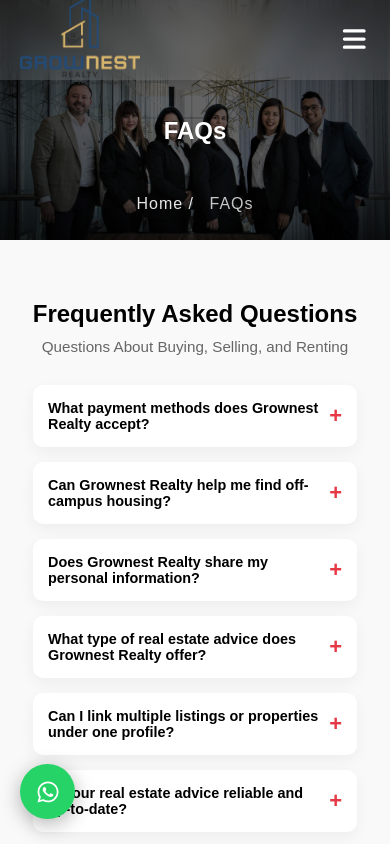
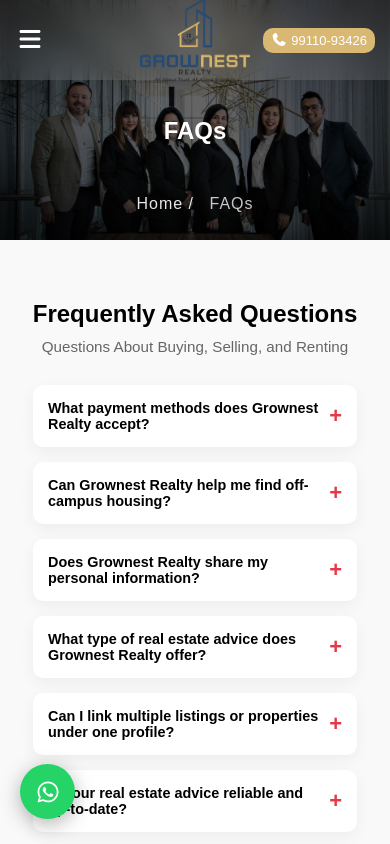
Before and after one commit to devtarunkumar/DemoProjectFrontReact, a React (Vite) app: page /faq in a window 390 px wide. Shown: the top 844 px of the page. Built offline with nearby package versions, Linux system fonts and the light colour scheme.

Commit message:
Updtaed Structures 7

```diff
--- a/src/components/Navbar.css
+++ b/src/components/Navbar.css
@@ -183,93 +183,95 @@
 @media (max-width:768px) {
 
   .navbar {
-    padding: 15px 20px;
+    padding: 15px 15px;
+    position: fixed;
   }
+
+  /* GRID LAYOUT */
+  .navbar {
+    display: grid;
+    grid-template-columns: 1fr auto 1fr;
+    align-items: center;
+  }
+
+  /* LEFT */
+  .menu-icon {
+    display: block;
+    font-size: 24px;
+    color: white;
+    justify-self: start;
+    z-index: 1001;
+  }
+
   .navbar.scrolled .menu-icon {
     color: black;
   }
 
-  .logo img {
-    width: 120px;
+  /* CENTER LOGO */
+  .logo {
+    justify-self: center;
   }
 
-  /* hamburger */
-
-  .menu-icon {
-    display: block;
+  .logo img {
+    width: 110px;
   }
 
-  /* MOBILE MENU (GOLD BACKGROUND) */
+  /* RIGHT BUTTON */
+  .nav-btn {
+    display: block;
+    justify-self: end;
+  }
+
+  .nav-btn button {
+    padding: 5px 8px;
+    font-size: 13px;
+  }
+
+  /* ===== SIDEBAR ===== */
 
   .nav-links {
-    position: absolute;
-    top: 80px;
-    left: 0;
-    width: 100%;
+    position: fixed;
+    top: 0;
+    left: -100%;
+    height: 100vh;
+    width: 260px;
     background: #D8B872;
 
+    flex-direction: column;
+    align-items: flex-start;
+    padding-top: 100px;
+    padding-left: 25px;
+    gap: 20px;
 
-    flex-direction: column;
-    align-items: center;
-    gap: 15px;
-
-    padding: 25px 0;
-    display: none;
+    transition: 0.4s ease-in-out;
+    z-index: 1000;
   }
 
-  /* SHOW MENU */
-
+  /* SLIDE OPEN */
   .nav-links.active {
-    display: flex;
+    left: 0;
   }
 
-  /* MENU ITEMS (SILVER BOXES) */
-
+  /* MENU ITEMS */
   .nav-links li {
-    width: 90%;
-    background: #f1f1f1;
-
-    border-radius: 10px;
-    text-align: center;
-    padding: 12px 0;
-    transition: 0.3s;
+    width: 100%;
+    background: transparent;
+    text-align: left;
+    padding: 10px 0;
   }
 
-  .nav-links li:hover {
-    background: #D8B872;
-  }
-
-  /* TEXT COLOR */
-
   .nav-links a {
-    color: #111;
-    font-size: 17px;
+    color: white;
+    font-size: 18px;
     font-weight: 600;
   }
 
-  /* HIDE BUTTON */
-
-  .nav-btn {
-    display: none;
-  }
-
   /* DROPDOWN MOBILE */
-
   .dropdown-menu {
     position: static;
-    width: 90%;
+    width: 100%;
+    background: rgba(255,255,255,0.15);
     box-shadow: none;
-    display: none;
-  }
-
-  .dropdown-menu li {
-    background: #eaeaea;
-    margin: 5px 0;
-    border-radius: 6px;
-  }
-
-  .dropdown:hover .dropdown-menu {
-    display: block;
   }
 
 }
--- a/src/components/Navbar.jsx
+++ b/src/components/Navbar.jsx
@@ -10,36 +10,43 @@
   const [scrolled, setScrolled] = useState(false);
 
   useEffect(() => {
+    const handleScroll = () => {
+      setScrolled(window.scrollY > window.innerHeight / 2);
+    };
 
-        const handleScroll = () => {
-            if (window.scrollY > window.innerHeight / 2) {
-                setScrolled(true)
-            } else {
-                setScrolled(false)
-            }
-        }
-
-        window.addEventListener("scroll", handleScroll)
-
-        return () => window.removeEventListener("scroll", handleScroll)
-
-    }, [])
+    window.addEventListener("scroll", handleScroll);
+    return () => window.removeEventListener("scroll", handleScroll);
+  }, []);
 
   return (
 
     <div className={`navbar ${scrolled ? "scrolled" : ""}`}>
 
-            {/* Logo */}
+      {/* LEFT — Hamburger */}
+      <div className="menu-icon" onClick={() => setMenuOpen(!menuOpen)}>
+        {menuOpen
+          ? <FontAwesomeIcon icon={faTimes} />
+          : <FontAwesomeIcon icon={faBars} />}
+      </div>
 
+      {/* CENTER — Logo */}
       <div className="logo">
         <img src="/logo.png" alt="GrowNest Reality" />
       </div>
 
-            {/* Menu */}
+      {/* RIGHT — Phone */}
+      <div className="nav-btn">
+        <a href="tel:+919911093426">
+          <button>
+            <FontAwesomeIcon icon={faPhone} /> 99110-93426
+          </button>
+        </a>
+      </div>
 
+      {/* SIDEBAR MENU */}
       <ul className={`nav-links ${menuOpen ? "active" : ""}`}>
 
-                <li><Link to="/">Home</Link></li>
+        <li><Link to="/" onClick={()=>setMenuOpen(false)}>Home</Link></li>
 
         <li className="dropdown">
           <Link to="/about">About <FontAwesomeIcon icon={faChevronDown} /></Link>
@@ -64,26 +71,8 @@
 
       </ul>
 
-            {/* Phone button */}
-
-            <div className="nav-btn">
-                <a href="tel:+919911093426">
-                    <button>
-                        <FontAwesomeIcon icon={faPhone} /> 99110-93426
-                    </button>
-                </a>
     </div>
-
-            {/* Hamburger */}
-
-            <div className="menu-icon" onClick={() => setMenuOpen(!menuOpen)}>
-                {menuOpen ? <FontAwesomeIcon icon={faTimes} /> : <FontAwesomeIcon icon={faBars} />}
-            </div>
-
-        </div>
-
-    )
-
-}
+  );
+};
 
 export default Navbar;
```
Lines whose indentation alone changed are shown as unchanged.
